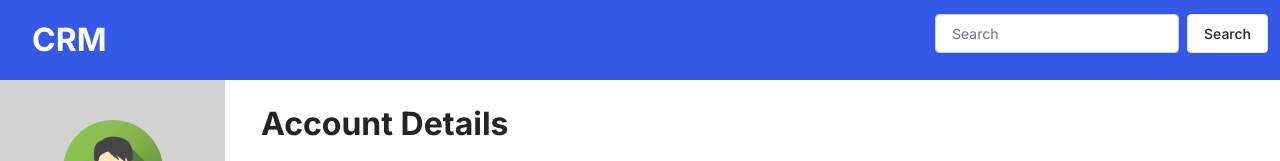
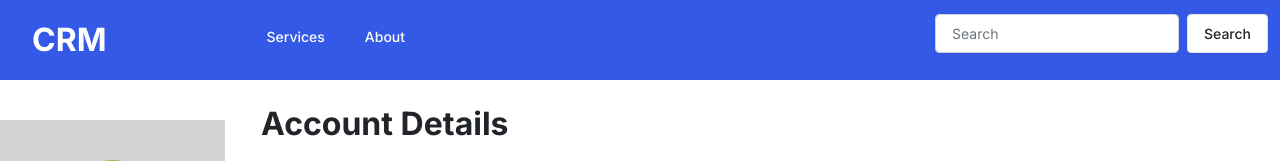
Before and after one commit to Joshuaakaspace/Project--CM, a Django app: page /home/ in a window 1280 px wide. Shown: the top 161 px of the page. Run offline with Django 4.2, Linux system fonts and the light colour scheme; the visitor is signed in with stand-in values (Sample User, id 1); data that the repository does not hold is empty; some libraries are stand-ins or nearby versions.

Commit message:
new update

```diff
--- a/templates/index.html
+++ b/templates/index.html
@@ -13,7 +13,7 @@
     <style>
     .wrapper .sidebar{
     background-color:#D3D3D3;
-    margin-top:80px;
+    margin-top:120px;
     position: fixed;
     top: 0;
     left: 0;
@@ -100,6 +100,12 @@ div.content {
 
                   <li class="nav-item">
                     <a class="nav-link" href="/home/" style="font-size: xx-large"><b>CRM</b></a>
+                  </li>
+                     <li class="nav-item">
+                    <a class="nav-link" href="#" style="margin-top:10px; margin-left:120px">Services</a>
+                  </li>
+                  <li class="nav-item">
+                    <a class="nav-link" href="#" style="margin-top:10px;">About</a>
                   </li>
                   </ul>
 
--- a/templates/single.html
+++ b/templates/single.html
@@ -42,7 +42,7 @@ border: 0;
 {% endblock %}
 {% block body%}
 <div style="margin-top:20px; width:100%; background-color:white;margin-bottom:30px">
-    <div class="form" style="padding-bottom:70px">
+    <div class="form" style="padding-bottom:120px">
                 <input type="hidden" id="id_record" name="idrecord" value="{{data.id}}">
                 <div>
                     <label for="">Perm Id</label>
```
